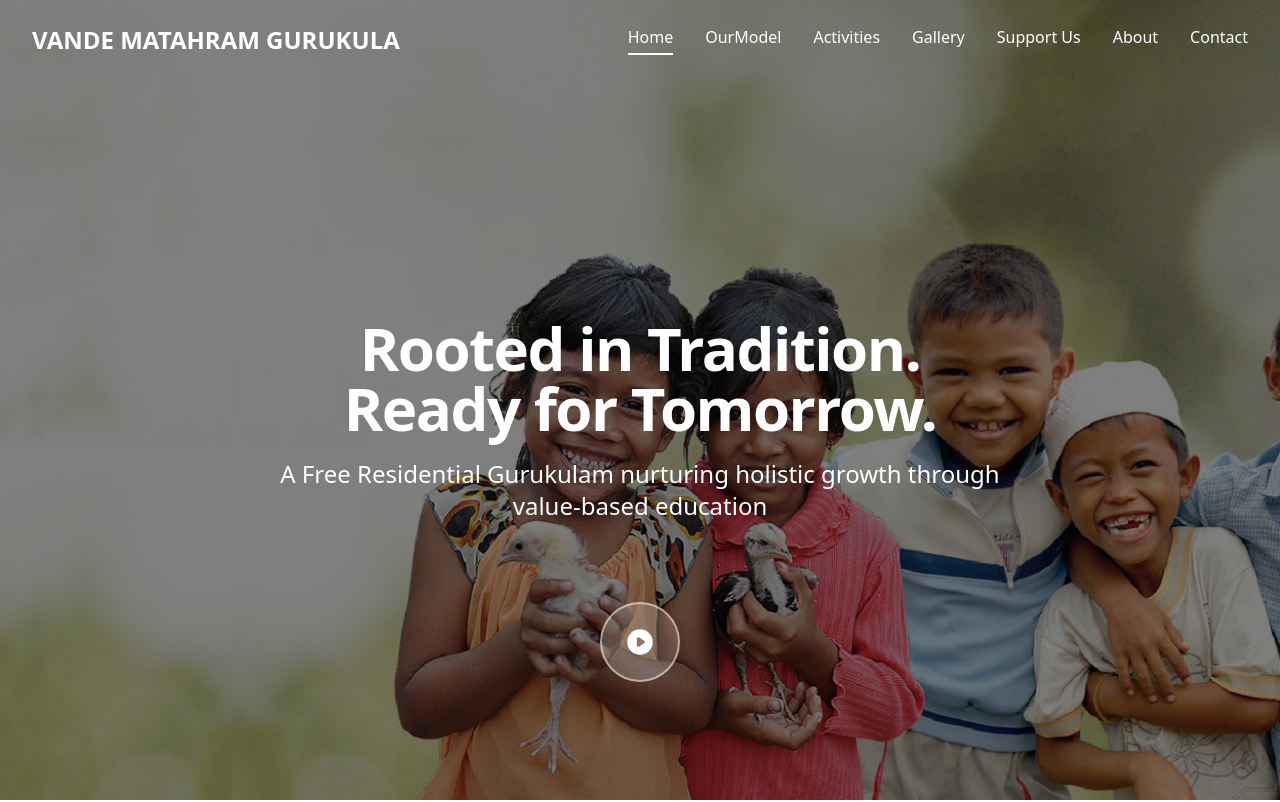
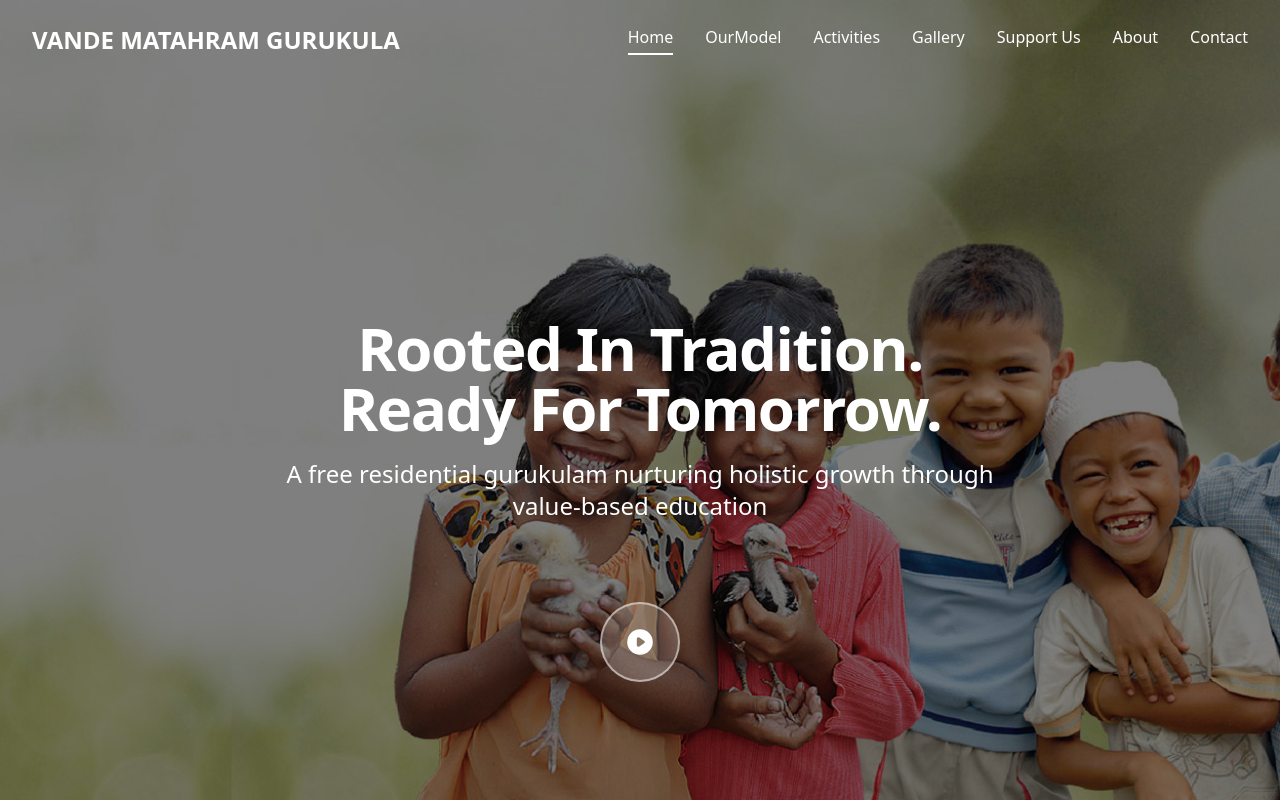
Before and after one commit to sanju1619/Vande-Matharam-, a React (Vite) app: page / in a window 1280 px wide. Shown: the top 802 px of the page. Built offline with nearby package versions, Linux system fonts and the light colour scheme.

Commit message:
Added Home letters

```diff
--- a/src/Pages/HomePages/Home.jsx
+++ b/src/Pages/HomePages/Home.jsx
@@ -30,11 +30,11 @@ const HomePage = () => {
         <div className="absolute inset-0 bg-black opacity-50"></div>
         <main className="relative z-10 max-w-4xl mx-auto px-4 mt-50">
           <h1 className="text-3xl tracking-tight font-extrabold text-white sm:text-5xl md:text-6xl">
-            <span className="block My Custom Font"> Rooted in Tradition. </span>
-              <span>Ready for Tomorrow.</span>
+            <span className="block My Custom Font"> Rooted In Tradition. </span>
+              <span>Ready For Tomorrow.</span>
           </h1>
           <p className="mt-3 mb-20 max-w-md mx-auto text-lg text-white sm:text-2xl md:mt-5 md:max-w-3xl">
-            A Free Residential Gurukulam nurturing holistic growth through value-based education
+            A free residential gurukulam nurturing holistic growth through value-based education
           </p>
           <div className="mt-14 max-w-md mx-auto sm:flex sm:justify-center items-center">
             {/* The play button is now a button that opens the modal */}
--- a/src/Pages/OurModel/HolisticPath.jsx
+++ b/src/Pages/OurModel/HolisticPath.jsx
@@ -10,7 +10,7 @@ const HolisticPathSection = () => {
         <div className="grid grid-cols-1 md:grid-cols-2 gap-11 items-center ">
 
           {/* Image Column */}
-          <div className="flex justify-center md:justify-start" >
+          <div className="flex justify-center md:justify-start h-full" >
             <img
               src={holisticPathImage}
               alt="Students engaged in a holistic learning activity"
--- a/src/Pages/OurModel/UniqueSection.jsx
+++ b/src/Pages/OurModel/UniqueSection.jsx
@@ -15,6 +15,7 @@ const UniqueFeaturesSection = () => {
   ];
 
   return (
+    <div>
     <section className="bg-gray-50 py-20 font-sans">
       <div className="container mx-auto px-6">
         {/* Section Header */}
@@ -43,8 +44,10 @@ const UniqueFeaturesSection = () => {
           </p>
         </div> */}
 {/* this is volunteer testimonial */}
-<section class="bg-yellow-400 py-16">
-  <div class="container mx-auto px-4">
+</div>
+    </section>
+<section class=" bg-yellow-400 py-16 w-full">
+  <div class="container mx-auto px-4 ">
     <div class="text-center mb-12">
       <h2 class="text-3xl font-extrabold text-gray-800">Volunteer Experiences</h2>
       <p class="mt-2 text-lg text-gray-600">Hear from those who've been part of our journey</p>
@@ -89,8 +92,8 @@ const UniqueFeaturesSection = () => {
 </section>
 
 
-      </div>
-    </section>
+
+    </div>
   );
 };
 
```
